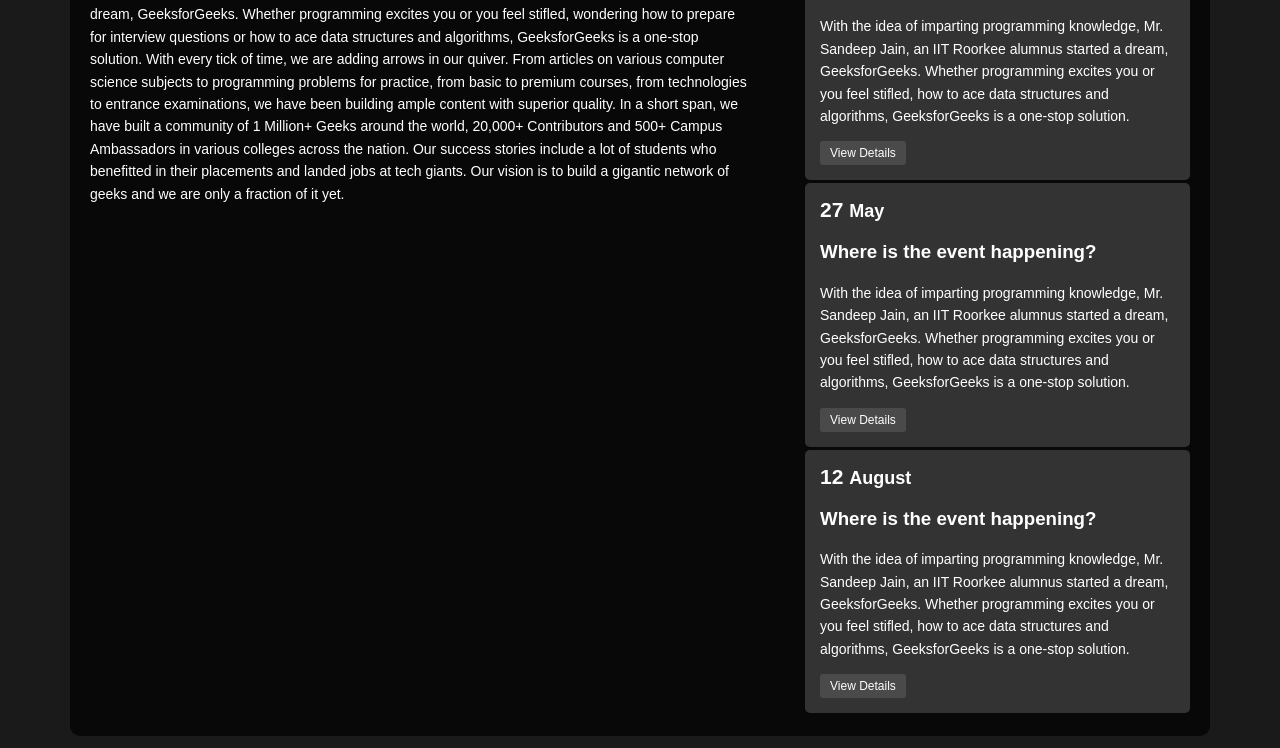
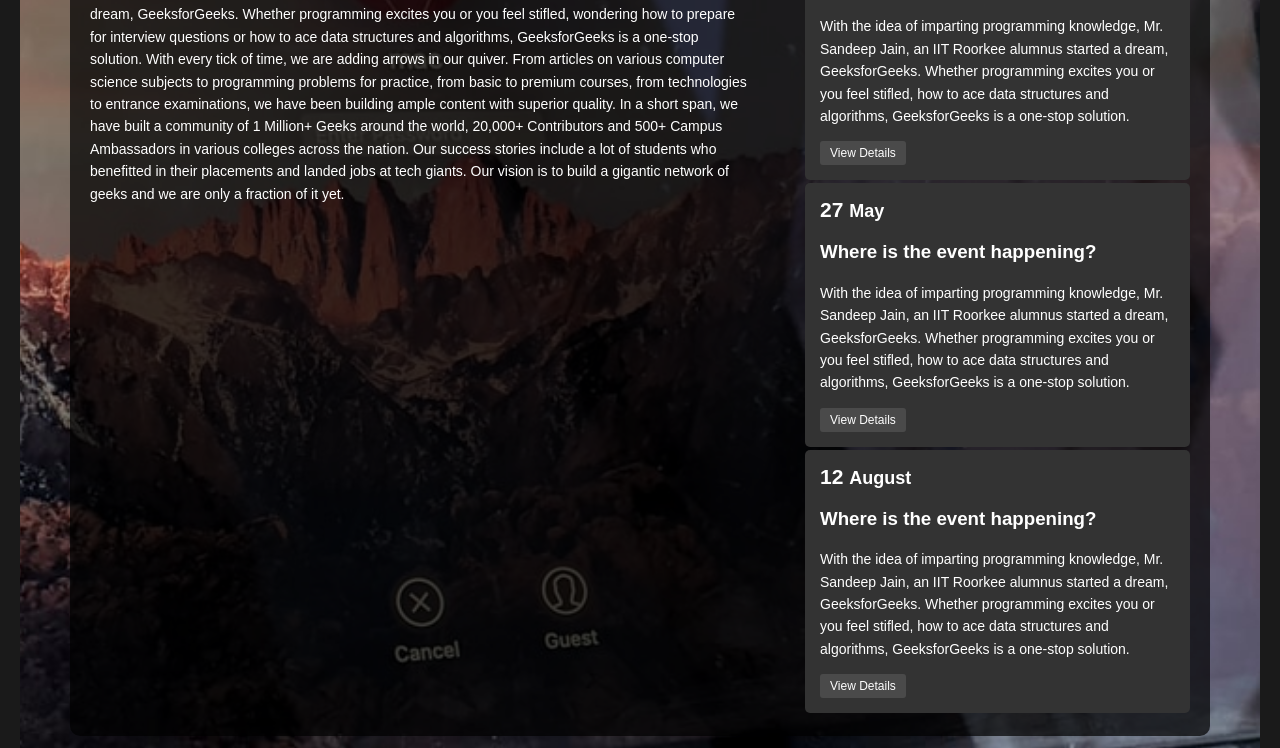
Before and after one commit to Ayesha-Arab/Task, a plain HTML site: page index.html in a window 1280 px wide. Shown: the part 173-921 px from the top of the page. Drawn offline with Linux system fonts and the light colour scheme; the site is published under a folder, as on GitHub Pages, so addresses that start at the root find nothing.

Commit message:
Update index.html

```diff
--- a/index.html
+++ b/index.html
@@ -7,7 +7,7 @@
     <title>Events and Shows</title>
     <style>
         .background-container {
-            background-image: url('/3.jpg');
+            background-image: url('Task/3.jpg');
             background-size: cover;
             background-position: center;
             background-repeat: no-repeat;
```
